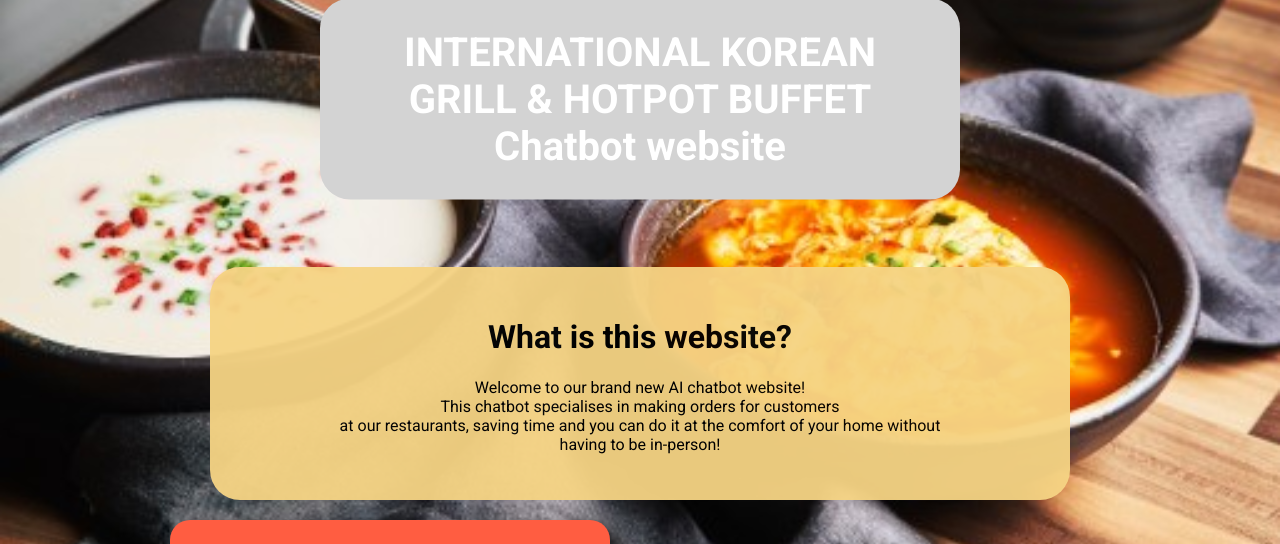
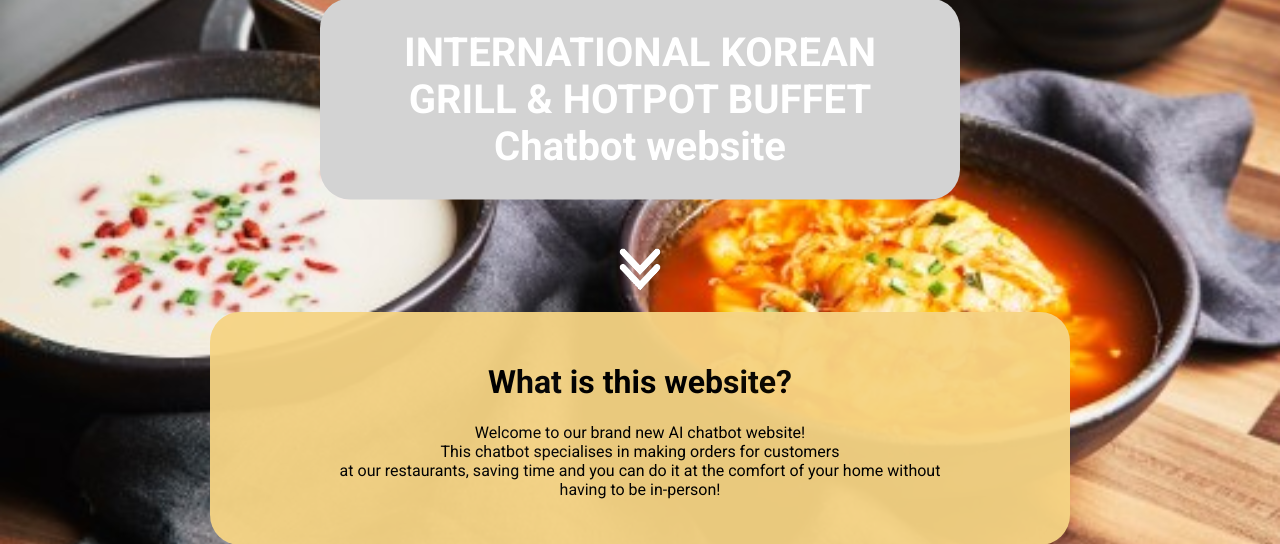
Before and after one commit to warm-milk-foam/seoul_garden, a Flask app: page / in a window 1280 px wide. Shown: the part 301-845 px from the top of the page. Run offline with Flask 3, Linux system fonts and the light colour scheme.

Commit message:
yay guys i added a scroll button lmao

```diff
--- a/Code/templates/index.html
+++ b/Code/templates/index.html
@@ -102,6 +102,15 @@
         .center{
             text-align: center;
         }
+        .scroll{
+            display: block;
+            margin-left: auto;
+            margin-right: auto;
+            width:80px;
+            height:45px;
+            transform: translateY(500px);
+        }
+
     </style>
 </head>
 <body>
@@ -118,6 +127,7 @@
         <h1 class="promo">INTERNATIONAL KOREAN GRILL & HOTPOT BUFFET</h1>
         <h1 class="promo">Chatbot website</h1>
     </div>
+    <img src="{{ url_for('static', filename='images/scroll-pic.png') }}" class="scroll">
     <div class="nice-background">
         <h1 class="text">What is this website?</h1>
         <p class="text">
@@ -126,8 +136,10 @@
             at our restaurants, saving time and you can do it at the comfort of your home without<br>
             having to be in-person!
         </p>
+
     </div>
     <!--added-->
+
     <div class="poster">
         <h1>Looking for a place to hold a large event?</h1>
         <p>
```
Also changed, not shown: Code/static/images/scroll-pic.png (added).
